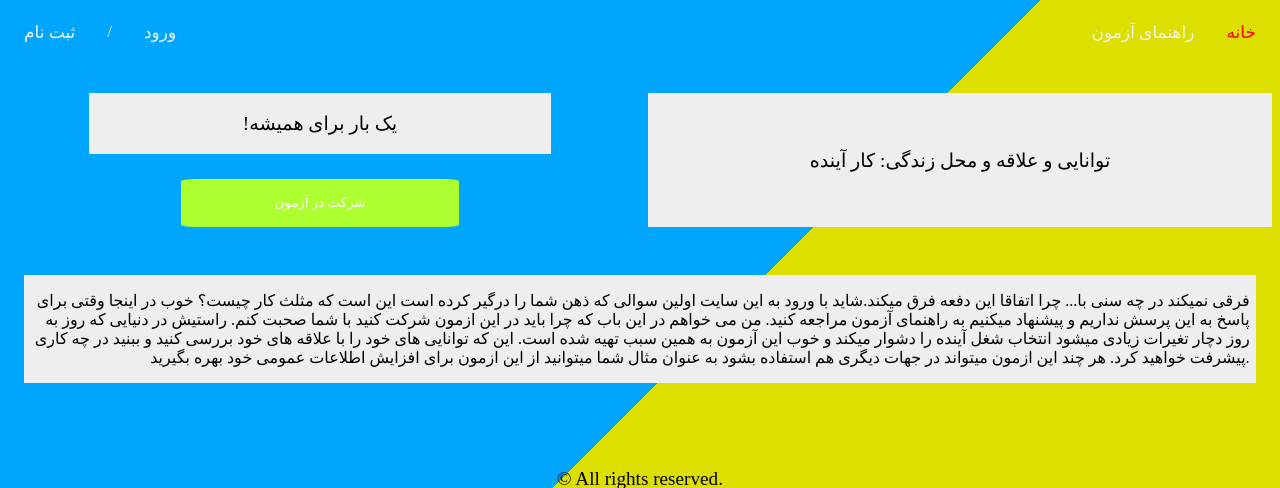
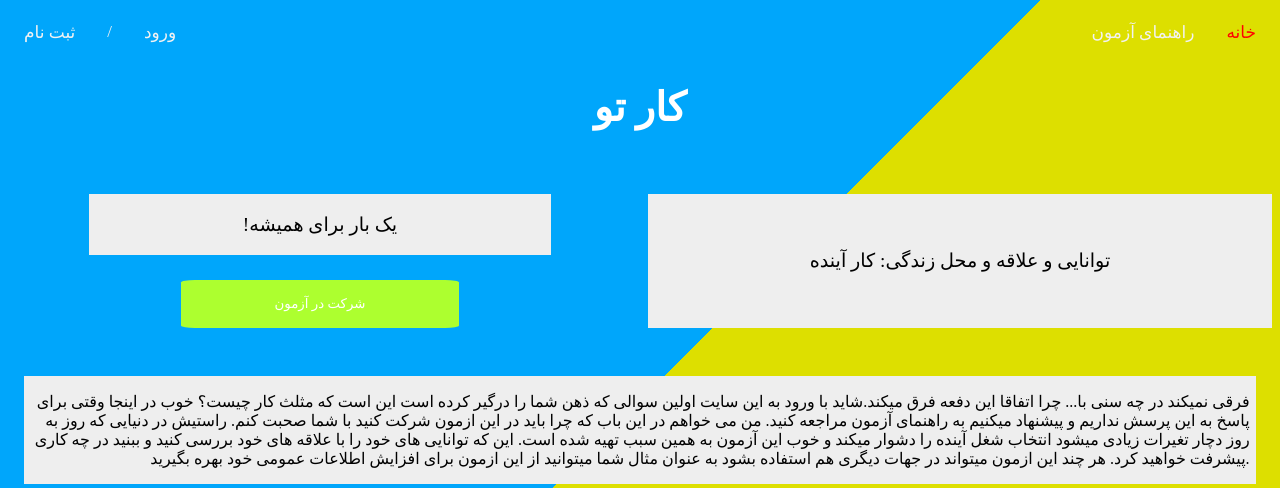
Before and after one commit to Amir10t/Wcid, a Django app: page / in a window 1280 px wide. Shown: the top 488 px of the page. Run offline with Django 5.2, Linux system fonts and the light colour scheme.

Commit message:
Select a Name for Proeject

```diff
--- a/templates/home/home.html
+++ b/templates/home/home.html
@@ -1,9 +1,10 @@
 {% extends "shared/blank.html" %}
 {% block title %}
-
+کارتو
 {% endblock %}
 
 {% block content %}
+    <h1 style="text-align: center;color: white">کار تو</h1>
     <br><br>
     <div class="slide-text">
         <div class="slideshow"><p>توانایی و علاقه و محل زندگی: کار آینده</p></div>
```
Also changed, not shown: db.sqlite3.
